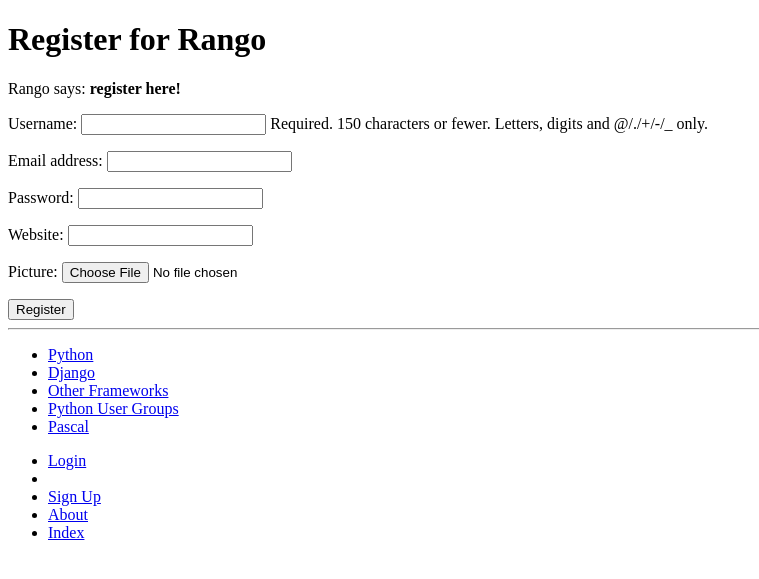
After one commit to Sadya-afreen/tango_with_django_project, a Django app: page /rango/register/ in a window 1280 px wide. The commit adds this page. Shown: the top 579 px of the page, without its empty margins (0-759 px from the left). Run offline with Django 3.2, Linux system fonts and the light colour scheme; data comes from the database, SQL or seed files in the repository; both versions use the stored data as it was after the commit.

Commit message:
end of chap 9

```diff
--- a/rango/admin.py
+++ b/rango/admin.py
@@ -3,7 +3,7 @@
 # Register your models here.
 
 from rango.models import Category, Page
-
+from rango.models import UserProfile
 class PageAdmin(admin.ModelAdmin):
     list_display = ('title','category', 'url')
 
@@ -13,3 +13,4 @@
 #admin.site.register(Category)
 admin.site.register(Page, PageAdmin)
 admin.site.register(Category, CategoryAdmin)
+admin.site.register(UserProfile)
--- a/rango/forms.py
+++ b/rango/forms.py
@@ -1,5 +1,6 @@
 from django import forms
-from rango.models import Page, Category
+from django.contrib.auth.models import User
+from rango.models import Page, Category, UserProfile
 
 class CategoryForm(forms.ModelForm):
     name = forms.CharField(max_length=128,
@@ -28,3 +29,15 @@
     class Meta:
         model = Page
         exclude = ('category',)
+
+class UserForm(forms.ModelForm):
+    password = forms.CharField(widget=forms.PasswordInput())
+    class Meta:
+        model = User
+        fields = ('username', 'email', 'password')
+
+
+class UserProfileForm(forms.ModelForm):
+    class Meta:
+        model = UserProfile
+        fields = ('website', 'picture')
--- a/rango/models.py
+++ b/rango/models.py
@@ -1,4 +1,5 @@
 from django.db import models
+from django.contrib.auth.models import User
 from django.template.defaultfilters import slugify
 # Create your models here.
 
@@ -28,3 +29,11 @@
     views = models.IntegerField(default=0)
     def __str__(self): # For Python 2, use __unicode__ too
         return self.title
+
+
+class UserProfile(models.Model):
+    user = models.OneToOneField(User)
+    website = models.URLField(blank=True)
+    picture = models.ImageField(upload_to='profile_images', blank=True)
+    def __str__(self):
+        return self.user.username
--- a/rango/urls.py
+++ b/rango/urls.py
@@ -10,4 +10,11 @@
     url(r'^category/(?P<category_name_slug>[\w\-]+)/add_page/$', views.add_page, name='add_page'),
     url(r'^category/(?P<category_name_slug>[\w\-]+)/$',
                       views.show_category, name='show_category'),
+    url(r'^register/$', views.register, name='register'),
+    url(r'^login/$', views.user_login, name='login'),
+
+    url(r'^restricted/', views.restricted, name='restricted'),
+
+    url(r'^logout/$', views.user_logout, name='logout'),
+
 ]
--- a/rango/views.py
+++ b/rango/views.py
@@ -1,4 +1,11 @@
+from django.contrib.auth import authenticate, login
+from django.contrib.auth.decorators import login_required
+from django.contrib.auth import logout
+
+from django.http import HttpResponseRedirect, HttpResponse
+from django.core.urlresolvers import reverse
 from django.shortcuts import render
+from rango.forms import UserForm, UserProfileForm
 
 from django.http import HttpResponse
 from rango.forms import CategoryForm
@@ -73,3 +80,59 @@
             print(form.errors)
     context_dict = {'form':form, 'category': category}
     return render(request, 'rango/add_page.html', context_dict)
+
+def register(request):
+    registered = False
+    if request.method == 'POST':
+        user_form = UserForm(data=request.POST)
+        profile_form = UserProfileForm(data=request.POST)
+
+        if user_form.is_valid() and profile_form.is_valid():
+            user = user_form.save()
+            user.set_password(user.password)
+            user.save()
+            profile = profile_form.save(commit=False)
+            profile.user = user
+            if 'picture' in request.FILES:
+                profile.picture = request.FILES['picture']
+            profile.save()
+            registered = True
+        else:
+            print(user_form.errors, profile_form.errors)
+    else:
+        user_form = UserForm()
+        profile_form = UserProfileForm()
+    return render(request,
+              'rango/register.html',
+             {'user_form': user_form,
+             'profile_form': profile_form,
+             'registered': registered})
+
+def user_login(request):
+    if request.method == 'POST':
+        username = request.POST.get('username')
+        password = request.POST.get('password')
+
+        user = authenticate(username=username, password=password)
+
+        if user:
+            if user.is_active:
+                login(request, user)
+                return HttpResponseRedirect(reverse('index'))
+            else:
+                return HttpResponse("Your Rango account is disabled.")
+        else:
+            print("Invalid login details: {0}, {1}".format(username, password))
+            return HttpResponse("Invalid login details supplied.")
+    else:
+        return render(request, 'rango/login.html', {})
+
+@login_required
+def restricted(request):
+    return HttpResponse("Since you're logged in, you can see this text!")
+
+
+@login_required
+def user_logout(request):
+    logout(request)
+    return HttpResponseRedirect(reverse('index'))
--- a/tango_with_django_project/settings.py
+++ b/tango_with_django_project/settings.py
@@ -96,6 +96,7 @@
     },
     {
         'NAME': 'django.contrib.auth.password_validation.MinimumLengthValidator',
+        'OPTIONS': { 'min_length': 6, }
     },
     {
         'NAME': 'django.contrib.auth.password_validation.CommonPasswordValidator',
@@ -104,6 +105,8 @@
         'NAME': 'django.contrib.auth.password_validation.NumericPasswordValidator',
     },
 ]
+
+LOGIN_URL = '/rango/login/'
 
 
 # Internationalization
--- a/templates/rango/base.html
+++ b/templates/rango/base.html
@@ -25,9 +25,24 @@
 </div>
 <div>
 <ul>
+{% if user.is_authenticated %}
 <li><a href="{% url 'add_category' %}">Add New Category</a></li>
+    <li><a href="{% url 'restricted' %}">Restricted Page</a></li>
+    <li><a href="{% url 'logout' %}">Logout</a></li>
+{% else %}
+    <li><a href="{% url 'login' %}">Login</a><li>
+
+    <li><a href="{% url 'register' %}">Sign Up</a></li>
+{% endif %}
+{% if registered %}
+
+<li><a href="{% url 'add_category' %}">Add New Category</a></li>
+{% endif %}
+
 <li><a href="{% url 'about' %}">About</a></li>
 <li><a href="{% url 'index' %}">Index</a></li>
+
+
 </ul>
 </div>
 
--- a/templates/rango/category.html
+++ b/templates/rango/category.html
@@ -22,8 +22,11 @@
                   {% else %}
                             <strong>No pages currently in category.</strong>
                   {% endif %}
+{% if user.is_authenticated %}
                   <a href="{% url 'add_page' category.slug %}">Add a Page</a>
+{% endif %}
            {% else %}
                    The specified category does not exist!
            {% endif %}
+
  {% endblock %}
--- a/templates/rango/index.html
+++ b/templates/rango/index.html
@@ -6,7 +6,11 @@
 {% endblock %}
 {% block body_block %}
            <h1> Rango says.... </h1>
-           hey there partner!
+          {% if user.is_authenticated %}
+                 howdy {{ user.username }}!
+          {% else %}
+                 hey there partner!
+          {% endif %}
 
 
              {% if categories %}
--- /dev/null
+++ b/templates/rango/register.html
@@ -0,0 +1,27 @@
+{% extends 'rango/base.html' %}
+{% load staticfiles %}
+
+{% block title_block %}
+Register
+{% endblock %}
+
+{% block body_block %}
+<h1>Register for Rango</h1>
+{% if registered %}
+Rango says: <strong>thank you for registering!</strong>
+<a href="{% url 'index' %}">Return to the homepage.</a><br />
+{% else %}
+Rango says: <strong>register here!</strong><br />
+<form id="user_form" method="post" action="{% url 'register' %}"
+enctype="multipart/form-data">
+
+{% csrf_token %}
+<!-- Display each form -->
+{{ user_form.as_p }}
+{{ profile_form.as_p }}
+
+<!-- Provide a button to click to submit the form. -->
+<input type="submit" name="submit" value="Register" />
+</form>
+{% endif %}
+{% endblock %}
```
Also changed, not shown: templates/rango/login.html (added, +16 -0 lines), templates/rango/restricted.html (added, +9 -0 lines), db.sqlite3, rango/migrations/0005_userprofile.py (added), templates/rango/register.txt (added), templates/rango/restricted.txt (added).
